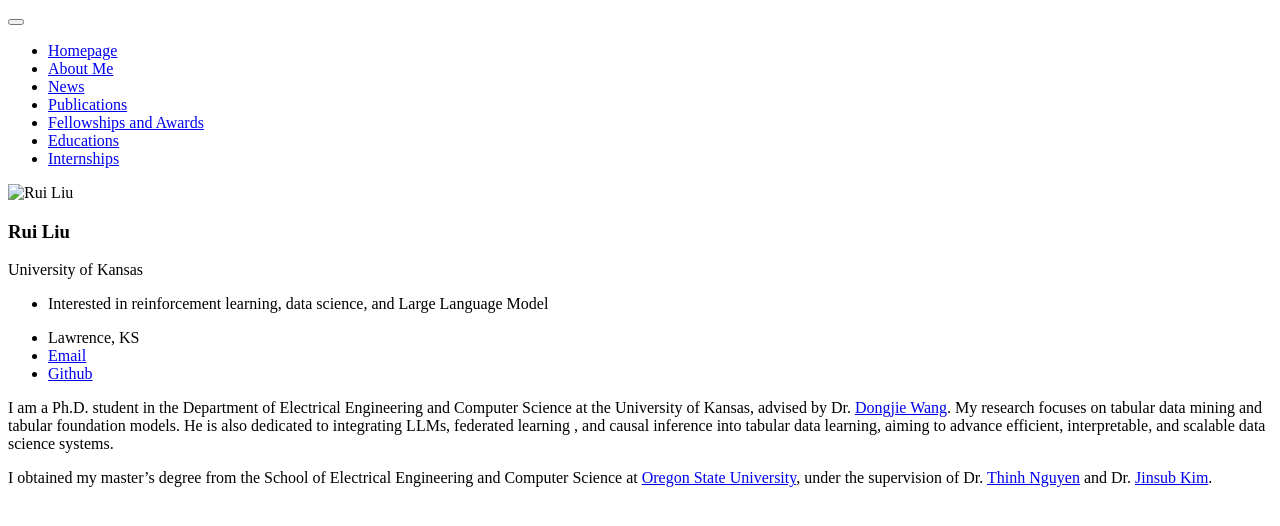
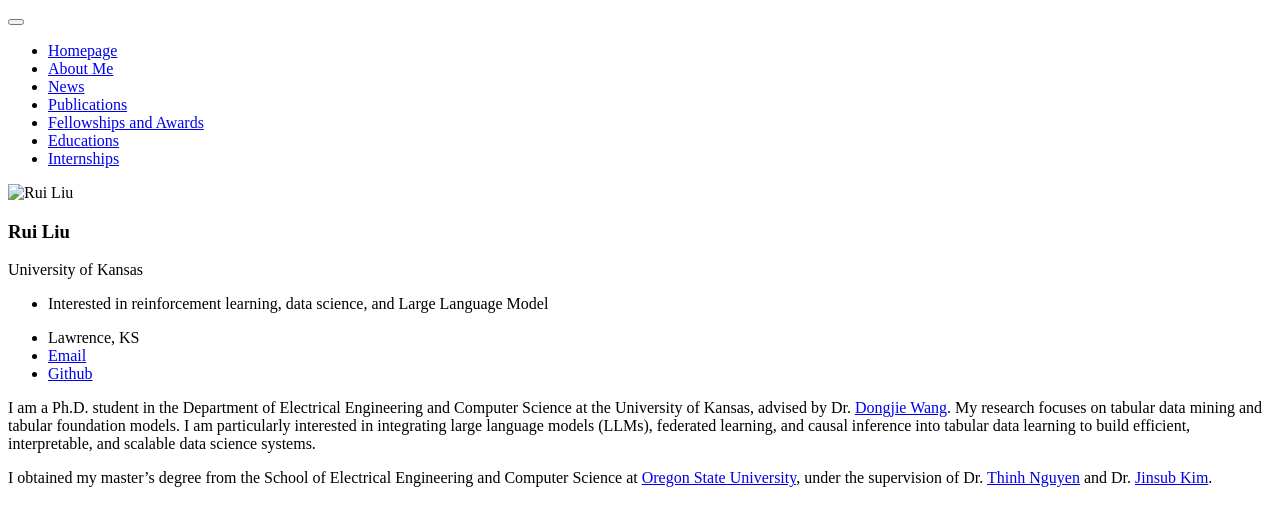
Before and after one commit to RayLiu1103/rayliu1103.github.io, a Jekyll site: the page built from _pages/includes/intro.md, in a window 1280 px wide. Shown: the top 526 px of the page. Built offline with Jekyll 4.4.1, drawn with Linux system fonts in a browser that asks for light colours; our own code applies the rules of GitHub Pages for plain Markdown files; comment, search, counter and statistics services are not loaded.

Commit message:
Update intro.md

```diff
--- a/_pages/includes/intro.md
+++ b/_pages/includes/intro.md
@@ -1,3 +1,3 @@
-I am a Ph.D. student in the Department of Electrical Engineering and Computer Science at the University of Kansas, advised by Dr. [Dongjie Wang](https://wangdongjie100.github.io/). My research focuses on tabular data mining and tabular foundation models. He is also dedicated to integrating LLMs, federated learning , and causal inference into tabular data learning, aiming to advance efficient, interpretable, and scalable data science systems.
+I am a Ph.D. student in the Department of Electrical Engineering and Computer Science at the University of Kansas, advised by Dr. [Dongjie Wang](https://wangdongjie100.github.io/). My research focuses on tabular data mining and tabular foundation models. I am particularly interested in integrating large language models (LLMs), federated learning, and causal inference into tabular data learning to build efficient, interpretable, and scalable data science systems.
 
 I obtained my master's degree from the School of  Electrical Engineering and Computer Science at [Oregon State University](https://oregonstate.edu/), under the supervision of Dr. [Thinh Nguyen](https://web.engr.oregonstate.edu/~thinhq/) and Dr. [Jinsub Kim](https://sites.google.com/a/cornell.edu/jinsub-kim/home).
```
